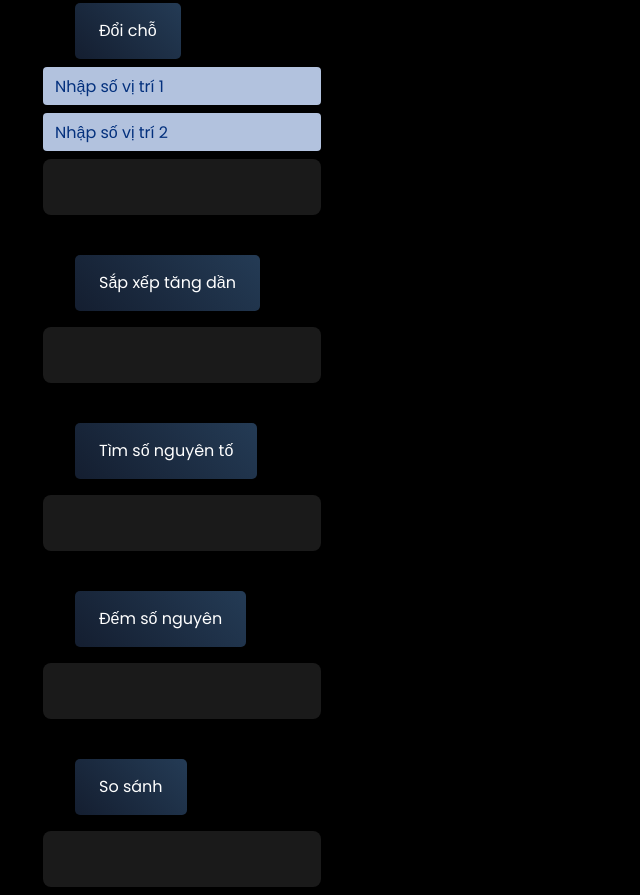
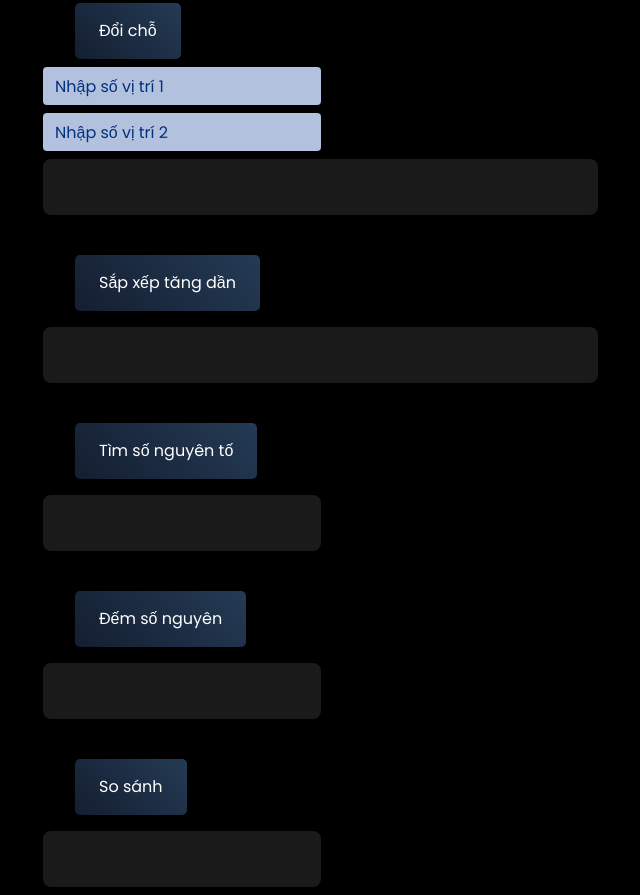
Before and after one commit to chigiaongocnguyen278/BAITAP3-JS-GIAO, a plain HTML site: page index.html in a window 1280 px wide. Shown: the part 1289-2184 px from the top of the page, without its empty margins (42-682 px from the left). Drawn offline with nearby package versions, Linux system fonts and the light colour scheme.

Commit message:
update ver5

```diff
--- a/index.html
+++ b/index.html
@@ -78,7 +78,7 @@
             </button>
             <input type="number" class="form-control w-25 mb-2 SwapIndex1" placeholder="Nhập số vị trí 1">
             <input type="number" class="form-control w-25 mb-2 SwapIndex2" placeholder="Nhập số vị trí 2">
-            <p class="txtOutput w-25  result6"></p>
+            <p class="txtOutput w-50  result6"></p>
         </div>
 
 
@@ -87,7 +87,7 @@
             <button id="btnSortArray" type="button" class="btn1 mb-2">
                 Sắp xếp tăng dần
             </button>
-            <p class="txtOutput w-25  result7"></p>
+            <p class="txtOutput w-50  result7"></p>
         </div>
 
         <div>
```
